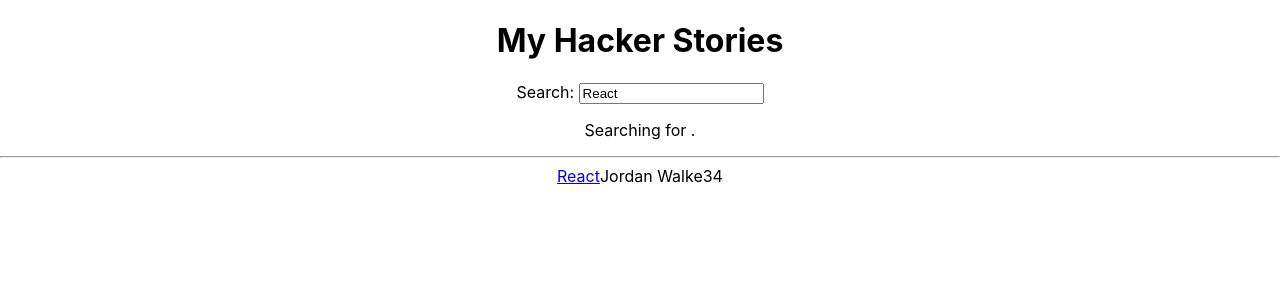
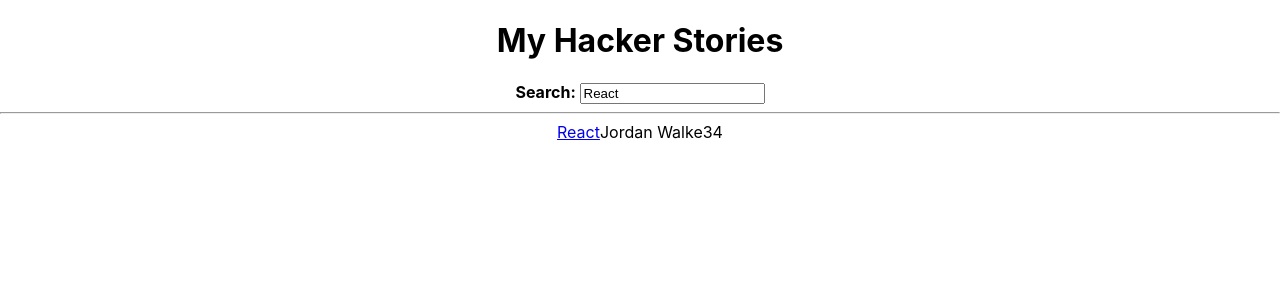
Before and after one commit to a-stanisz/refactored-journey, a React (Create React App) app: page / in a window 1280 px wide. Shown: the top 300 px of the page. Built offline with nearby package versions, Linux system fonts and the light colour scheme.

Commit message:
add more abstraction

```diff
--- a/src/App.js
+++ b/src/App.js
@@ -1,6 +1,16 @@
 import React from 'react';
 // import logo from './logo.svg';
 import './App.css';
+
+const useSemiPersistentState = (key, initialState) => {
+  const [value, setValue] = React.useState(
+    localStorage.getItem(key) || initialState
+  );
+  React.useEffect(() => {
+    localStorage.setItem(key, value);
+  }, [value, key]);
+  return [value, setValue];
+};
 
 const App = () => {
   const stories = [
@@ -22,7 +32,10 @@
     },
   ];
 
-  const [searchTerm, setSearchTerm] = React.useState('React');
+  const [searchTerm, setSearchTerm] = useSemiPersistentState(
+    'search',
+    'React'
+  );
 
   const handleSearch = event => {
     setSearchTerm(event.target.value);
@@ -35,41 +48,42 @@
   return (
     <div className='App'>
       <h1>My Hacker Stories</h1>
-      <Search search={searchTerm} onSearch={handleSearch}/>
+      <InputWithLabel
+        id="search"
+        value={searchTerm}
+        onInputChange={handleSearch}
+      >
+        <strong>Search: </strong>
+      </InputWithLabel>
       <hr />
       <List list={searchedStories}/>
     </div>
   );
 };
 
-const Search = props => {
-  const [searchTerm, setSearchTerm] = React.useState('');
+const InputWithLabel = ({
+  id,
+  value,
+  type = 'text',
+  onInputChange,
+  children
+}) => (
+  <>
+    <label htmlFor={id}>{children}</label>
+    <input
+      id={id}
+      type={type}
+      value={value}
+      onChange={onInputChange}
+    />
+  </>
+);
 
-  const handleChange = event => {
-    setSearchTerm(event.target.value);
+const List = ({ list }) =>
+  list.map(item => <Item key={item.objectID} item={item} />);
 
-    props.onSearch(event);
-  };
-
-  return (
+const Item = ({ item }) => (
   <div>
-      <label htmlFor="search">Search: </label>
-      <input
-      id="search"
-      type="text"
-      value={props.search}
-      onChange={props.onSearch}
-      />
-      <p>
-        Searching for <strong>{searchTerm}</strong>.
-      </p>
-    </div>
-  );
-};
-
-const List = props =>
-  props.list.map(item => (
-    <div key={item.objectID}>
     <span>
       <a href={item.url}>{item.title}</a>
     </span>
@@ -77,6 +91,6 @@
     <span>{item.num_comments}</span>
     <span>{item.points}</span>
   </div>
-));
+);
 
 export default App;
```
Lines whose indentation alone changed are shown as unchanged.
